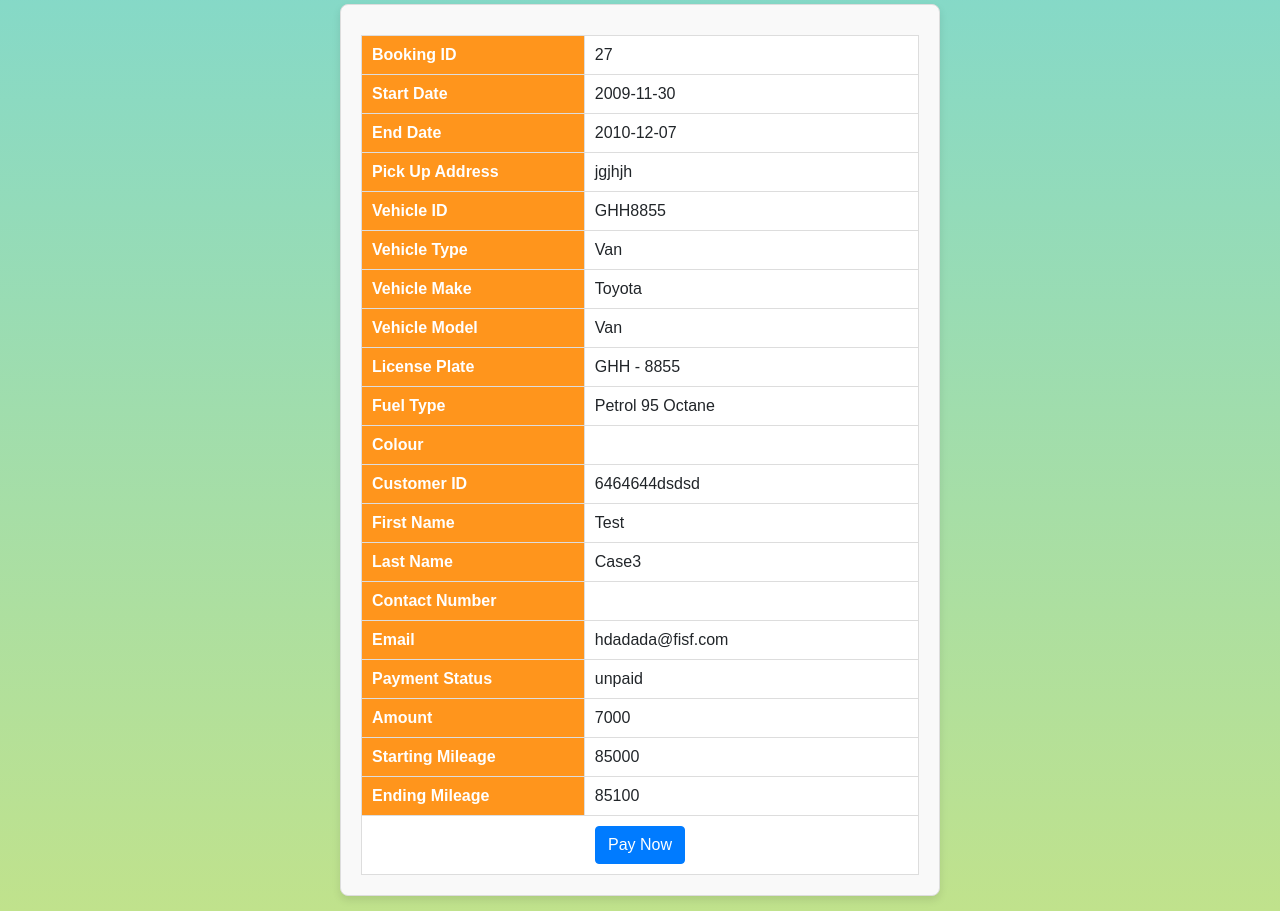
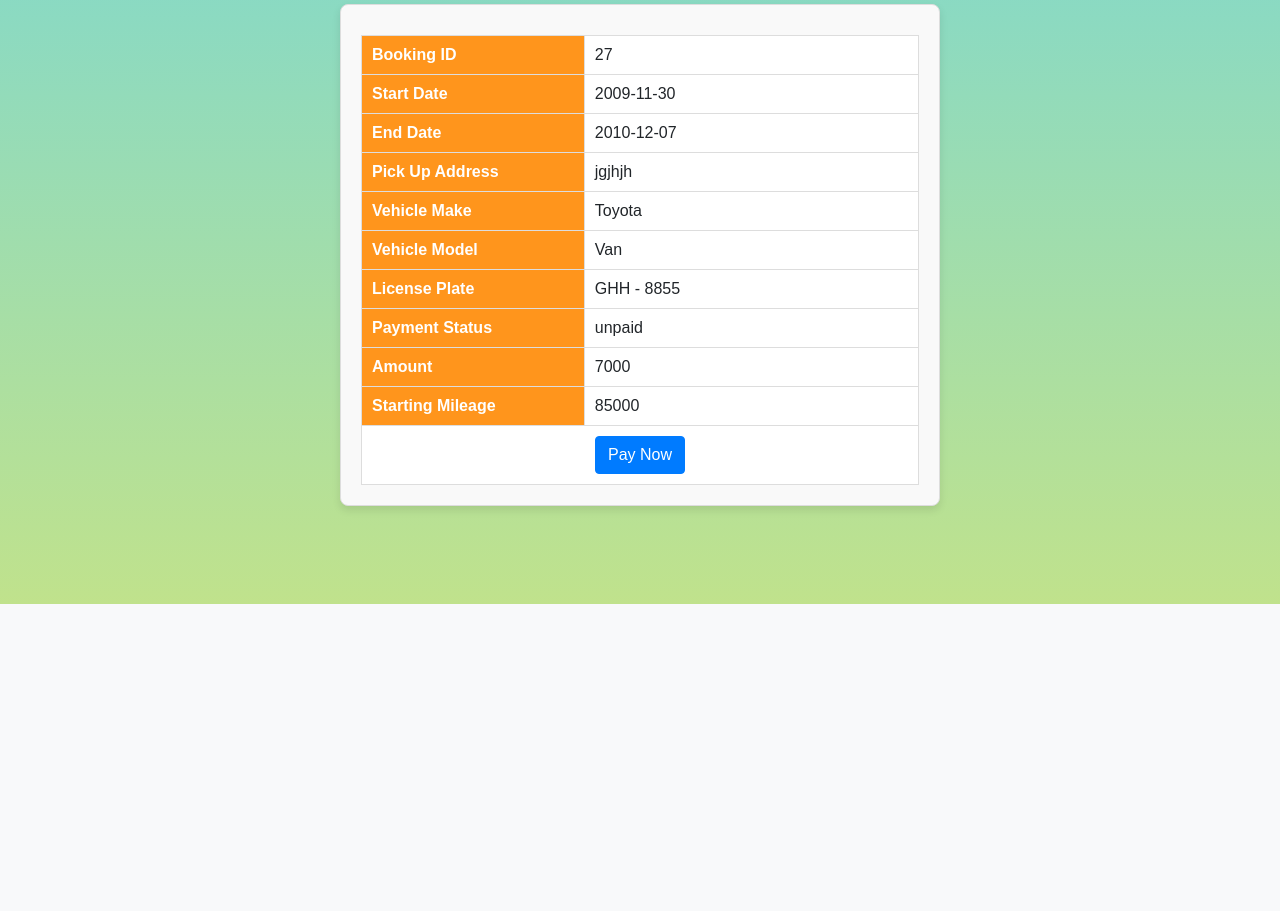
Before and after one commit to SaviduOfficial/carRental, a PHP site: page /currentBookings.php in a window 1280 px wide. Shown: the part 196-1107 px from the top of the page. After the commit the page ends 800 px from the top, so only its background shows below. Run offline with PHP 8.4, Linux system fonts and the light colour scheme; a user stored in the database is signed in; data comes from the database, SQL or seed files in the repository.

Commit message:
booking update

```diff
--- a/Customer Login/currentbookings/currentBookings.php
+++ b/Customer Login/currentbookings/currentBookings.php
@@ -43,6 +43,5 @@ showCustomerCurrentBooking($conn, $customerID);
 ?>
 
 
-
 </body>
 </html>
--- a/Customer Login/currentbookings/currentbook.css
+++ b/Customer Login/currentbookings/currentbook.css
@@ -110,6 +110,12 @@ body {
     justify-content: space-between; /* Add space between the elements */
 }
 
+.bookingh-container {
+    display: flex;
+    align-items: center; /* Vertically center the elements */
+    margin: 100px;
+}
+
 
 
 button {
--- a/functions/func.php
+++ b/functions/func.php
@@ -498,7 +498,7 @@ function showCustomerBookingHistory($conn, $customerID) {
         echo "<h2 class='booking-header'>Your Booking History</h2>";
 
         // Start scrollable container
-        echo "<div class='table-container'>";
+        echo "<div class='bookingh-container'>";
 
         // Start the table structure
         echo "<table class='booking-history-table'>";
@@ -514,14 +514,13 @@ function showCustomerBookingHistory($conn, $customerID) {
                 <th>Vehicle Model</th>
                 <th>License Plate</th>
                 <th>Fuel Type</th>
-                <th>Colour</th>
+
                 <th>Customer ID</th>
-                <th>First Name</th>
-                <th>Last Name</th>
-                <th>Contact Number</th>
+
+
                 <th>Email</th>
                 <th>Payment Status</th>
-                <th>Amount</th>
+
                 <th>Starting Mileage</th>
                 <th>Ending Mileage</th>
               </tr>";
@@ -540,14 +539,14 @@ function showCustomerBookingHistory($conn, $customerID) {
             echo "<td>" . $row['Vehicle_model'] . "</td>";
             echo "<td>" . $row['Regi_no_p1'] . " - " . $row['Regi_no_p2'] . "</td>";
             echo "<td>" . $row['Fuel_type'] . "</td>";
-            echo "<td>" . $row['colour'] . "</td>";
+            // echo "<td>" . $row['colour'] . "</td>";
             echo "<td>" . $row['CustomerID'] . "</td>";
-            echo "<td>" . $row['First_Name'] . "</td>";
-            echo "<td>" . $row['Last_Name'] . "</td>";
-            echo "<td>" . $row['contact_Number'] . "</td>";
+            // echo "<td>" . $row['First_Name'] . "</td>";
+            // echo "<td>" . $row['Last_Name'] . "</td>";
+            // echo "<td>" . $row['contact_Number'] . "</td>";
             echo "<td>" . $row['email'] . "</td>";
             echo "<td>" . $row['paid_unpaid'] . "</td>";
-            echo "<td>" . $row['Rental_chage'] . "</td>";
+            // echo "<td>" . $row['Rental_chage'] . "</td>";
             echo "<td>" . $row['initialMileage'] . "</td>";
             echo "<td>" . $row['finalMileage'] . "</td>";
             echo "</tr>";
@@ -567,12 +566,12 @@ function showCustomerBookingHistory($conn, $customerID) {
 //customer history
 function showCustomerCurrentBooking($conn, $customerID) {
     // Query to get booking history for a specific customer
-    $query = "SELECT * FROM bookings WHERE CustomerID = ? AND paid_unpaid = ?";
+    $query = "SELECT * FROM bookings WHERE CustomerID = ?";
 
-    $paid_unpaid = "unpaid";
+
     // Prepare and execute the query
     $stmt = $conn->prepare($query);
-    $stmt->bind_param("ss", $customerID ,  $paid_unpaid);
+    $stmt->bind_param("s", $customerID);
     $stmt->execute();
     $result = $stmt->get_result();
 
@@ -600,22 +599,22 @@ function showCustomerCurrentBooking($conn, $customerID) {
             $bookingCard .= "<tr><th>Start Date</th><td>" . $row['Booking_Date'] . "</td></tr>";
             $bookingCard .= "<tr><th>End Date</th><td>" . $row['Return_Date'] . "</td></tr>";
             $bookingCard .= "<tr><th>Pick Up Address</th><td>" . $row['Pickup_address'] . "</td></tr>";
-            $bookingCard .= "<tr><th>Vehicle ID</th><td>" . $row['VehicleID'] . "</td></tr>";
-            $bookingCard .= "<tr><th>Vehicle Type</th><td>" . $row['Vehicle_type'] . "</td></tr>";
+            // $bookingCard .= "<tr><th>Vehicle ID</th><td>" . $row['VehicleID'] . "</td></tr>";
+            // $bookingCard .= "<tr><th>Vehicle Type</th><td>" . $row['Vehicle_type'] . "</td></tr>";
             $bookingCard .= "<tr><th>Vehicle Make</th><td>" . $row['Vehicle_make'] . "</td></tr>";
             $bookingCard .= "<tr><th>Vehicle Model</th><td>" . $row['Vehicle_model'] . "</td></tr>";
             $bookingCard .= "<tr><th>License Plate</th><td>" . $row['Regi_no_p1'] . " - " . $row['Regi_no_p2'] . "</td></tr>";
-            $bookingCard .= "<tr><th>Fuel Type</th><td>" . $row['Fuel_type'] . "</td></tr>";
-            $bookingCard .= "<tr><th>Colour</th><td>" . $row['colour'] . "</td></tr>";
-            $bookingCard .= "<tr><th>Customer ID</th><td>" . $row['CustomerID'] . "</td></tr>";
-            $bookingCard .= "<tr><th>First Name</th><td>" . $row['First_Name'] . "</td></tr>";
-            $bookingCard .= "<tr><th>Last Name</th><td>" . $row['Last_Name'] . "</td></tr>";
-            $bookingCard .= "<tr><th>Contact Number</th><td>" . $row['contact_Number'] . "</td></tr>";
-            $bookingCard .= "<tr><th>Email</th><td>" . $row['email'] . "</td></tr>";
+            // $bookingCard .= "<tr><th>Fuel Type</th><td>" . $row['Fuel_type'] . "</td></tr>";
+            // $bookingCard .= "<tr><th>Colour</th><td>" . $row['colour'] . "</td></tr>";
+            // $bookingCard .= "<tr><th>Customer ID</th><td>" . $row['CustomerID'] . "</td></tr>";
+            // $bookingCard .= "<tr><th>First Name</th><td>" . $row['First_Name'] . "</td></tr>";
+            // $bookingCard .= "<tr><th>Last Name</th><td>" . $row['Last_Name'] . "</td></tr>";
+            // $bookingCard .= "<tr><th>Contact Number</th><td>" . $row['contact_Number'] . "</td></tr>";
+            // $bookingCard .= "<tr><th>Email</th><td>" . $row['email'] . "</td></tr>";
             $bookingCard .= "<tr><th>Payment Status</th><td>" . $row['paid_unpaid'] . "</td></tr>";
             $bookingCard .= "<tr><th>Amount</th><td>" . $row['Rental_chage'] . "</td></tr>";
             $bookingCard .= "<tr><th>Starting Mileage</th><td>" . $row['initialMileage'] . "</td></tr>";
-            $bookingCard .= "<tr><th>Ending Mileage</th><td>" . $row['finalMileage'] . "</td></tr>";
+            // $bookingCard .= "<tr><th>Ending Mileage</th><td>" . $row['finalMileage'] . "</td></tr>";
             // $bookingCard .= "</table>";
             // $bookingCard .= "</div>";
 
```
